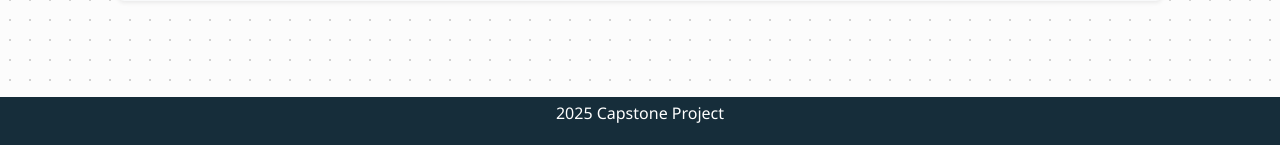
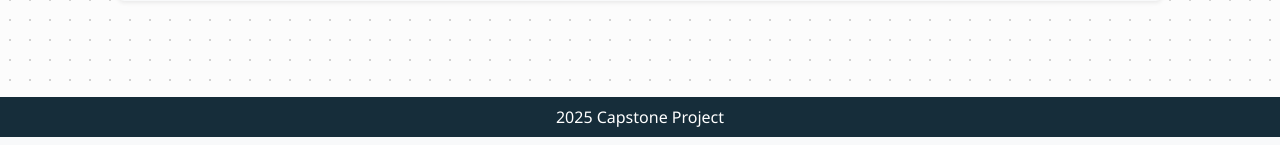
Before and after one commit to mansijp/LMS_CAPSTONE_2025, a FastAPI app: page /auth/aboutus in a window 1280 px wide. Shown: the part 1150-1295 px from the top of the page. Run offline with FastAPI, Linux system fonts and the light colour scheme.

Commit message:
Changed footer design in customer authentication

```diff
--- a/Customer_Authentication/src/app/routers/auth_router.py
+++ b/Customer_Authentication/src/app/routers/auth_router.py
@@ -9,9 +9,9 @@ import os
 from urllib.parse import urlencode
 from slowapi import Limiter
 
-CATALOG_SERVICE_URL = "https://34.47.39.132/catalog"
-USER_HOME_PAGE = "https://34.47.39.132/search/home"
-MYLIBRARY_PAGE = "https://34.47.39.132/mylib"
+CATALOG_SERVICE_URL = "http://127.0.0.1:8002/catalog"
+USER_HOME_PAGE = "http://127.0.0.1:8003/search/home"
+MYLIBRARY_PAGE = "http://127.0.0.1:8005/mylib"
 
 base_dir = os.path.dirname(os.path.abspath(__file__))
 templates_dir = os.path.join(base_dir, "..", "views", "templates")
--- a/Customer_Authentication/src/app/views/templates/about.html
+++ b/Customer_Authentication/src/app/views/templates/about.html
@@ -85,8 +85,8 @@
           </div>
       </main>
 
-    <footer class="text-white text-center p-1 mt-auto" style="background-color: #162D3A; color: white;">
-        <p>2025 Capstone Project</p>
+    <footer class="d-flex align-items-center justify-content-center text-white text-center p-1 mt-auto" style="background-color: #162D3A; height: 40px;">
+      <p class="mb-0">2025 Capstone Project</p>
     </footer>
 
     <script src="/auth/static/js/about.js"></script>
--- a/Customer_Authentication/src/app/views/templates/admin_dashboard.html
+++ b/Customer_Authentication/src/app/views/templates/admin_dashboard.html
@@ -93,8 +93,8 @@
 </main>
 
   <!-- Footer -->
-  <footer class="text-white text-center p-1 mt-auto" style="background-color: #162D3A; color: white;">
-    <p>2025 Capstone Project</p>
+  <footer class="d-flex align-items-center justify-content-center text-white text-center p-1 mt-auto" style="background-color: #162D3A; height: 40px;">
+    <p class="mb-0">2025 Capstone Project</p>
   </footer>
 
   <!-- Include Bootstrap JS -->
--- a/Customer_Authentication/src/app/views/templates/forgot_password.html
+++ b/Customer_Authentication/src/app/views/templates/forgot_password.html
@@ -70,8 +70,8 @@
 </main>
 
   <!-- Footer -->
-  <footer class="footer text-white text-center p-1 mt-auto">
-    <p>2025 Capstone Project</p>
+  <footer class="d-flex align-items-center justify-content-center text-white text-center p-1 mt-auto" style="background-color: #162D3A; height: 40px;">
+    <p class="mb-0">2025 Capstone Project</p>
   </footer>
 
   <!-- Include Bootstrap JS -->
--- a/Customer_Authentication/src/app/views/templates/home.html
+++ b/Customer_Authentication/src/app/views/templates/home.html
@@ -94,8 +94,8 @@
   </main>
 
   <!-- Footer -->
-  <footer class="text-white text-center p-1 mt-auto" style="background-color: #162D3A; color: white;">
-    <p>2025 Capstone Project</p>
+  <footer class="d-flex align-items-center justify-content-center text-white text-center p-1 mt-auto" style="background-color: #162D3A; height: 40px;">
+    <p class="mb-0">2025 Capstone Project</p>
   </footer>
 
   <!-- Include Bootstrap JS -->
--- a/Customer_Authentication/src/app/views/templates/login.html
+++ b/Customer_Authentication/src/app/views/templates/login.html
@@ -68,8 +68,8 @@
     </div>
   </main>
 
-  <footer class="text-white text-center p-1 mt-auto" style="background-color: #162D3A; color: white;">
-    <p>2025 Capstone Project</p>
+  <footer class="d-flex align-items-center justify-content-center text-white text-center p-1 mt-auto" style="background-color: #162D3A; height: 40px;">
+    <p class="mb-0">2025 Capstone Project</p>
   </footer>
 
   <script src="https://cdn.jsdelivr.net/npm/bootstrap@5.3.0-alpha1/dist/js/bootstrap.bundle.min.js"></script>
--- a/Customer_Authentication/src/app/views/templates/manager_login.html
+++ b/Customer_Authentication/src/app/views/templates/manager_login.html
@@ -58,8 +58,8 @@
   </main>
 
   <!-- Footer -->
-  <footer class="text-white text-center p-1 mt-auto" style="background-color: #162D3A; color: white;">
-    <p>2025 Capstone Project</p>
+  <footer class="d-flex align-items-center justify-content-center text-white text-center p-1 mt-auto" style="background-color: #162D3A; height: 40px;">
+    <p class="mb-0">2025 Capstone Project</p>
   </footer>
 
   <script src="https://cdn.jsdelivr.net/npm/bootstrap@5.3.0-alpha1/dist/js/bootstrap.bundle.min.js"></script>
--- a/Customer_Authentication/src/app/views/templates/register.html
+++ b/Customer_Authentication/src/app/views/templates/register.html
@@ -78,9 +78,9 @@
   </div>
 </main>
 
-<footer class="text-white text-center p-1 mt-auto" style="background-color: #162D3A; color: white;">
-  <p>2025 Capstone Project</p>
-</footer>
+  <footer class="d-flex align-items-center justify-content-center text-white text-center p-1 mt-auto" style="background-color: #162D3A; height: 40px;">
+    <p class="mb-0">2025 Capstone Project</p>
+  </footer>
 
   <script src="https://cdn.jsdelivr.net/npm/bootstrap@5.3.0-alpha1/dist/js/bootstrap.bundle.min.js"></script>
   <script src="/auth/static/js/register.js"></script>
--- a/Customer_Authentication/src/app/views/templates/reset_password.html
+++ b/Customer_Authentication/src/app/views/templates/reset_password.html
@@ -70,8 +70,8 @@
 </main>
 
   <!-- Footer -->
-  <footer class="footer text-white text-center p-1 mt-auto">
-    <p>2025 Capstone Project</p>
+  <footer class="d-flex align-items-center justify-content-center text-white text-center p-1 mt-auto" style="background-color: #162D3A; height: 40px;">
+    <p class="mb-0">2025 Capstone Project</p>
   </footer>
 
   <!-- Include Bootstrap JS -->
--- a/Customer_Authentication/src/app/views/templates/search.html
+++ b/Customer_Authentication/src/app/views/templates/search.html
@@ -103,8 +103,8 @@
 </main>
 
   <!-- Footer -->
-  <footer class="bg text-white text-center mt-4 p-2" style="background-color: #132b37;">
-    <p>2025 Capstone Project</p>
+  <footer class="d-flex align-items-center justify-content-center text-white text-center p-1 mt-auto" style="background-color: #162D3A; height: 40px;">
+    <p class="mb-0">2025 Capstone Project</p>
   </footer>
 
   <!-- Include Bootstrap JS and Popper.js -->
--- a/Customer_Authentication/src/app/views/templates/verification_code.html
+++ b/Customer_Authentication/src/app/views/templates/verification_code.html
@@ -75,8 +75,8 @@
 </main>
 
   <!-- Footer -->
-  <footer class="footer text-white text-center p-1 mt-auto">
-    <p>2025 Capstone Project</p>
+  <footer class="d-flex align-items-center justify-content-center text-white text-center p-1 mt-auto" style="background-color: #162D3A; height: 40px;">
+    <p class="mb-0">2025 Capstone Project</p>
   </footer>
 
   <!-- Include Bootstrap JS -->
```
